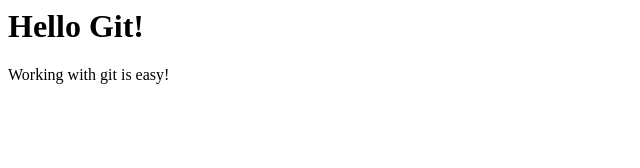
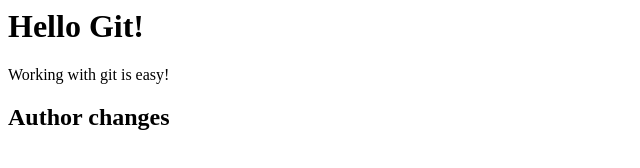
Before and after one commit to markponi/GitGithubMasterclass, a plain HTML site: page index.html in a window 1280 px wide. Shown: the whole page, without its empty margins (0-640 px from the left). Drawn offline with Linux system fonts and the light colour scheme.

Commit message:
I added author to the file

```diff
--- a/index.html
+++ b/index.html
@@ -2,3 +2,5 @@
 <div>
     <p>Working with git is easy!</p>
 </div>
+
+<h2>Author changes</h2>
```
